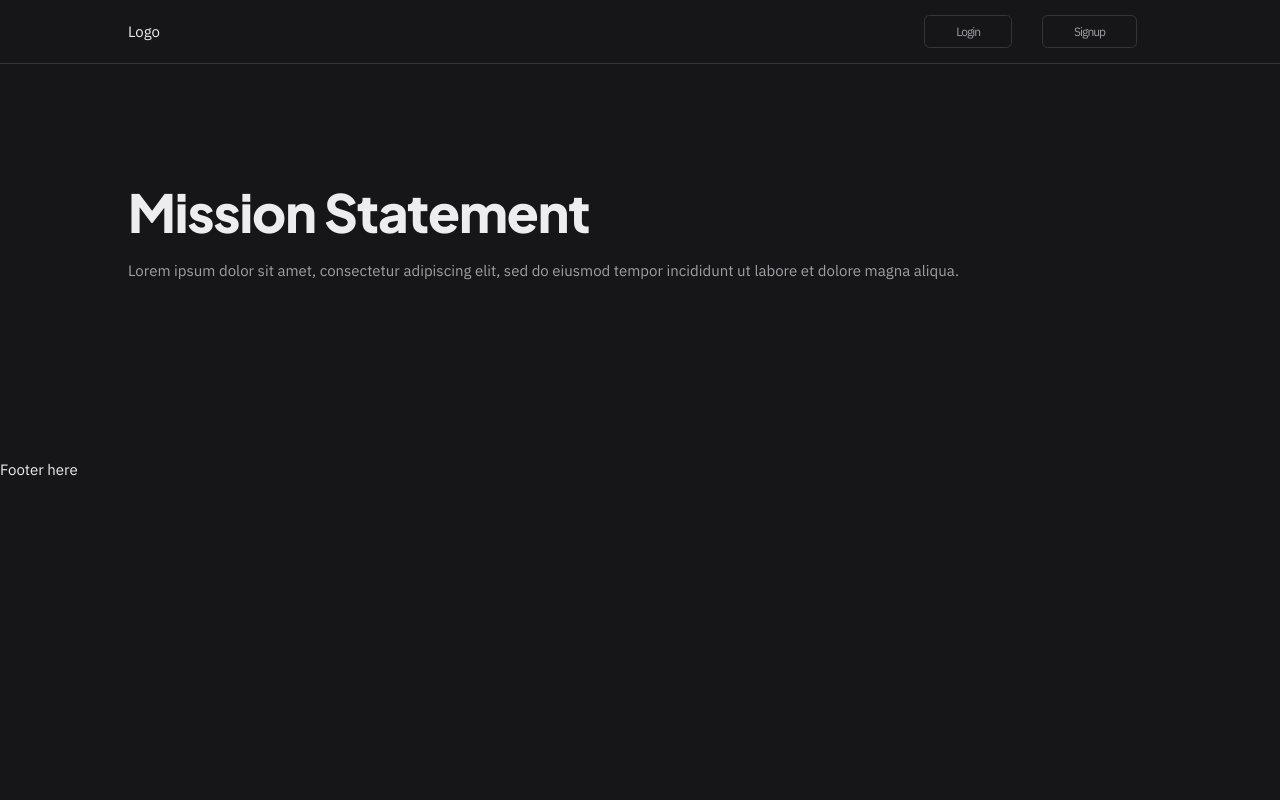
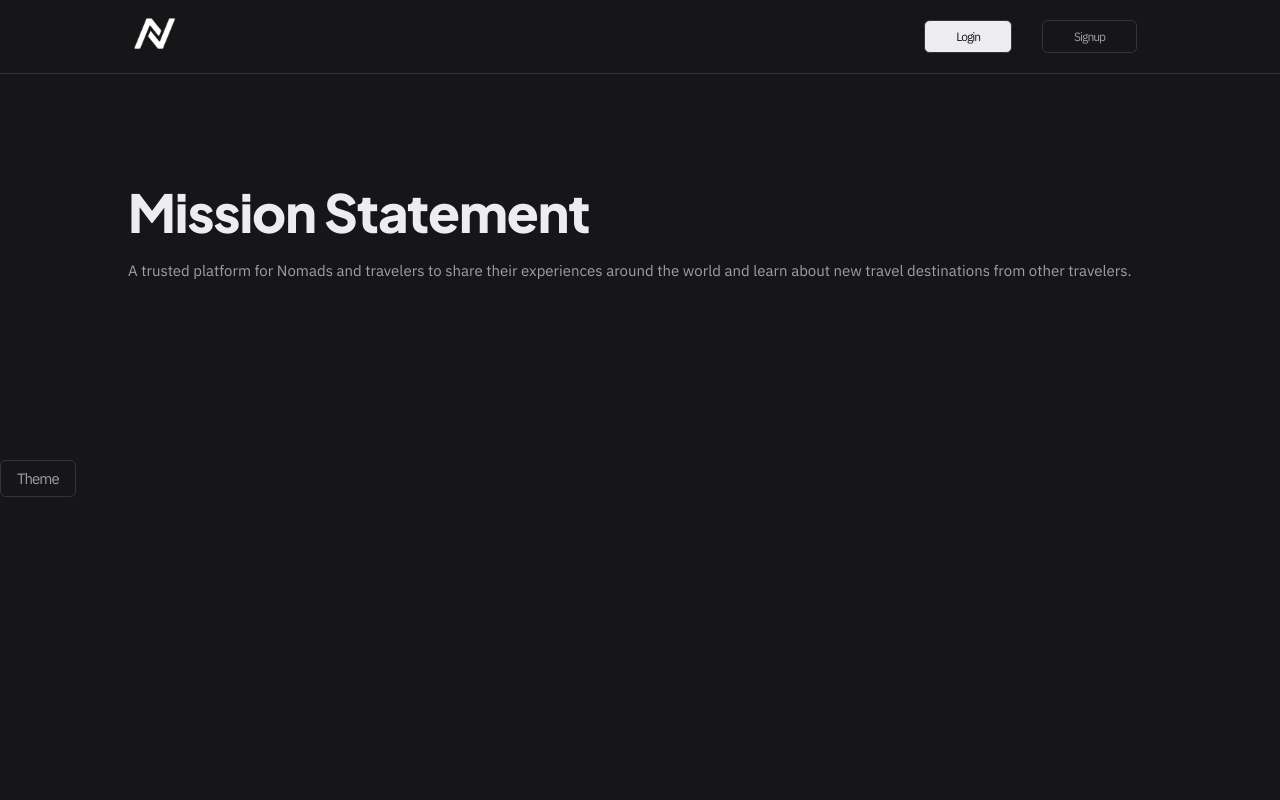
Before and after one commit to JCameren/nomadland, a Django app: page / in a window 1280 px wide. Run offline with Django 3.2, Linux system fonts and the light colour scheme; data that the repository does not hold is empty.

Commit message:
implement styles and client-side js

```diff
--- a/main_app/static/css/style.css
+++ b/main_app/static/css/style.css
@@ -12,7 +12,7 @@
     --clr-fg: #171717;
     --clr-primary: ;
     --clr-confirm: #238636;
-    --clr-warning: ;
+    --clr-warning: #B33A3A;
     --clr-primary-fc: #ededef;
     --clr-secondary-fc: #a09fa6;
     --clr-rgba: ;
@@ -151,8 +151,8 @@ h1, h2, h3 {
 } */
 
 #main:first-child {
-    grid-template: 1 / span 3 !important;
-    min-height: 20rem !important;
+    grid-template: 1 / span 3;
+    min-height: 20rem;
 }
 
 #main:first-child h1 {
@@ -175,8 +175,8 @@ h1, h2, h3 {
     padding: 8px 16px;
     width: max-content;
     height: auto;
-    background-color: var(--clr-bg);
-    color: var(--clr-secondary-fc);
+    background-color: var(--clr-primary-fc);
+    color: var(--clr-bg);
     font-weight: thin;
     letter-spacing: -1px;
     display: inline-flex;
@@ -193,6 +193,16 @@ h1, h2, h3 {
 .outlined:hover {
     color: var(--clr-primary-fc) !important;
     border-color: var(--clr-primary-fc);
+}
+
+.delete {
+    border-color: var(--clr-warning);
+    color: var(--clr-warning);
+    font-weight: 100;
+    font-size: var(--fz-sm);
+    letter-spacing: 0;
+    font-family: var(--ff-secondary);
+    background-color: transparent;
 }
 
 .confirm {
@@ -426,11 +436,9 @@ h1, h2, h3 {
     border-style: dashed;
 }
 
-/* .ri-delete-bin-7-line {
-    color: var(--clr-primary-fc);
-    font-size: var(--fz-md);
-    ba
-} */
+.logo {
+    width: var(--fz-lg);
+}
 
 /* BREAKPOINTS */
 @media (max-width: 800px) {
--- a/main_app/templates/base.html
+++ b/main_app/templates/base.html
@@ -5,6 +5,7 @@
     <meta charset="UTF-8">
     <meta http-equiv="X-UA-Compatible" content="IE=edge">
     <meta name="viewport" content="width=device-width, initial-scale=1.0">
+    <link rel="icon" type="image/x-icon" href="{% static 'images/favicon.png' %}">
     <link rel="stylesheet" href="{% static 'css/style.css' %}">
     <link href="https://cdn.jsdelivr.net/npm/remixicon@2.5.0/fonts/remixicon.css" rel="stylesheet">
     <title>NomandLand</title>
@@ -13,7 +14,7 @@
     <header class="app-header flex-al-c">
         <nav class="container flex-jc-sb">
             <ul>
-                <li><a href="{% url 'home' %}">Logo</a></li>
+                <li class="logo"><a href="{% url 'home' %}"><img src="{% static 'images/logo.png' %}" alt="website logo" id="logo"></a></li>
             </ul>
             <ul class="nav-links">
                 {% if user.is_authenticated %}
@@ -34,6 +35,24 @@
         {% endblock %}
     </main>
     <div class="md-spacer"></div>
-    <footer>Footer here</footer>
+    <footer>
+        <button class="btn outlined" id="theme-btn">Theme</button>
+    </footer>
+    <script>
+        const themeBtn = document.getElementById('theme-btn')
+        const logo = document.getElementById('logo')
+        const body = document.body
+        console.log(logo.src)
+        themeBtn.addEventListener('click', toggleTheme)
+        function toggleTheme() {
+            if (body.classList.contains('dark-mode')) {
+                body.classList.toggle('light-mode')
+                logo.src =`{% static 'images/logo-2.png' %}`
+            } else {
+                body.classList.toggle('dark-mode')
+                logo.src = `{% static 'images/logo.png' %}`
+            }
+        }
+    </script>
 </body>
 </html>
--- a/main_app/templates/home.html
+++ b/main_app/templates/home.html
@@ -4,17 +4,17 @@
   <h1 class="lg-txt txt-focus txt-header">Mission Statement</h1>
   <div class="xs-spacer"></div>
   <p class="txt-subtle sm-txt">
-    Lorem ipsum dolor sit amet,
-    consectetur adipiscing elit,
-    sed do eiusmod tempor incididunt
-    ut labore et dolore magna aliqua.
+    A trusted platform for  Nomads and travelers
+    to share their experiences around
+    the world and learn about new travel destinations
+    from other travelers.
   </p>
 </div>
 <div class="md-spacer"></div>
 <div class="grid container">
   {% for destination in destinations %}
     <a href="{% url 'detail' destination.id %}">
-      <div class="card item flex-col sm-spacer">
+      <div class="card main item flex-col sm-spacer">
         <i class="ri-leaf-line md-txt txt-subtle"></i>
         <div class="lg-spacer"></div>
         <div class="main-content">
--- a/main_app/templates/main_app/destination_form.html
+++ b/main_app/templates/main_app/destination_form.html
@@ -13,13 +13,13 @@
   <section class="fields-container txt-subtle flex-col">
     <label for="">Place</label>
     <div class="xs-spacer"></div>
-    <input type="text" name="place" class="card xs-spacer" required>
+    <input type="text" name="place" class="card xs-spacer" value="{{ object.place }}" required>
   </section>
   <div class="sm-spacer"></div>
   <section class="fields-container txt-subtle flex-col">
     <label for="">Description</label>
     <div class="xs-spacer"></div>
-    <textarea name="description" class="card xs-spacer" required></textarea>
+    <textarea name="description" class="card xs-spacer" required>{{ object.description }}</textarea>
   </section>
   <div class="xs-spacer"></div>
   <section class="fields-container txt-subtle flex-col">
--- a/main_app/templates/registration/login.html
+++ b/main_app/templates/registration/login.html
@@ -14,7 +14,7 @@
     <section class="fields-container txt-subtle flex-col">
         <label for="">Password</label>
         <div class="xs-spacer"></div>
-        <input type="text" name="password" class="card xs-spacer">
+        <input type="password" name="password" class="card xs-spacer">
     </section>
     <div class="sm-spacer"></div>
     <section class="fields-container txt-subtle flex-col">
--- a/main_app/templates/registration/signup.html
+++ b/main_app/templates/registration/signup.html
@@ -24,13 +24,13 @@
   <section class="fields-container txt-subtle flex-col">
     <label for="">Enter a Password</label>
     <div class="xs-spacer"></div>
-    <input type="text" name="password1" class="card xs-spacer" required>
+    <input type="password" name="password1" class="card xs-spacer" required>
   </section>
   <div class="sm-spacer"></div>
   <section class="fields-container txt-subtle flex-col">
     <label for="">Re-enter Password</label>
     <div class="xs-spacer"></div>
-    <input type="text" name="password2" class="card xs-spacer" required>
+    <input type="password" name="password2" class="card xs-spacer" required>
   </section>
   <div class="xs-spacer"></div>
   <section class="fields-container txt-subtle flex-col">
```
Also changed, not shown: main_app/templates/destinations/detail.html (+8 -0 lines), main_app/templates/main_app/comment_confirm_delete.html (+7 -10 lines), main_app/templates/main_app/comment_form.html (+11 -4 lines), main_app/templates/main_app/destination_confirm_delete.html (+7 -11 lines), main_app/static/images/favicon.png (added), main_app/static/images/logo-2.png (added), main_app/static/images/logo.png (added).
